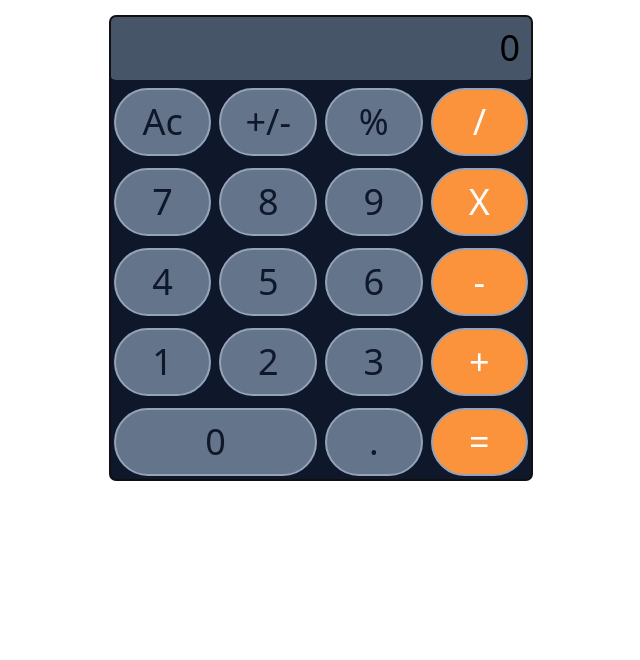
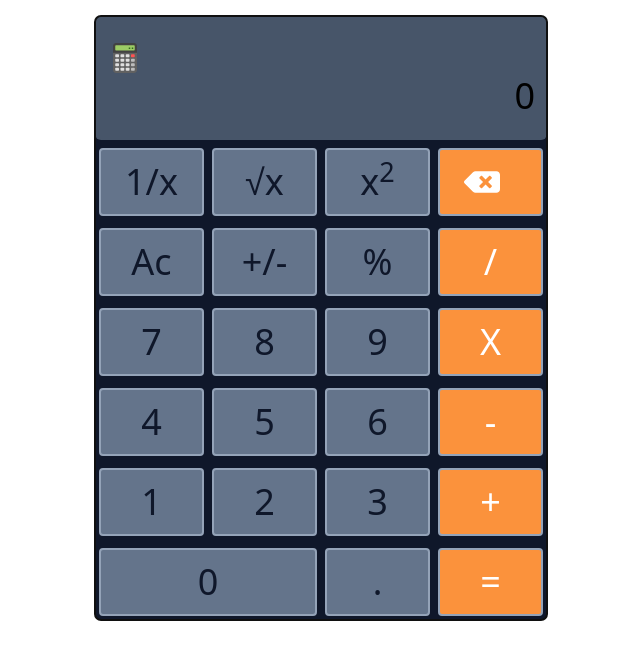
Before and after one commit to Zhashimi/Calculator-app, a React (Create React App) app: page / in a window 1280 px wide. Shown: the top 660 px of the page, without its empty margins (319-959 px from the left). Built offline with nearby package versions, Linux system fonts and the light colour scheme.

Commit message:
Solve some bugs

```diff
--- a/package.json
+++ b/package.json
@@ -3,6 +3,7 @@
   "version": "0.1.0",
   "private": true,
   "dependencies": {
+    "@react-icons/all-files": "^4.1.0",
     "@testing-library/jest-dom": "^5.16.5",
     "@testing-library/react": "^13.4.0",
     "@testing-library/user-event": "^13.5.0",
--- a/src/components/buttons.js
+++ b/src/components/buttons.js
@@ -5,11 +5,10 @@ import className from 'classnames';
 export default function Buttons({ numberKey, operationKey,children,...rest }) {
     const classes = className(
         rest.className,
-        'border-2 border-slate-400 py-3 px-6 text-center rounded-full  mt-2 mb-1 ml-1 mr-1',
+        'border-2 border-slate-400 py-3 px-6 text-center rounded  mt-2 mb-1 ml-1 mr-1',
         {
             'text-slate-900 bg-slate-500 hover:bg-slate-200':numberKey,
             'bg-orange-400 text-white hover:bg-orange-200':operationKey
-
         }
         );
         return (
--- a/src/components/hooks/functions.js
+++ b/src/components/hooks/functions.js
@@ -1,5 +1,5 @@
 import { useState} from "react";
-const useCalculate=()=>{
+const UseCalculate=()=>{
     const [input, setInput] = useState('0');
     const [currentOperand, setCurrentOperand] = useState('');
     const [previousOperand, setPreviousOperand] = useState('');
@@ -29,8 +29,8 @@ const useCalculate=()=>{
             if(key === "%"){
                 inputPercent();
             }
+            if (currentOperand === '') return;
             setOperation(key);
-            if (currentOperand === '') return
             if (previousOperand !== '') {
                 equal();
             }
@@ -38,7 +38,6 @@ const useCalculate=()=>{
                 setPreviousOperand(currentOperand);
                 setCurrentOperand('');
             }
-
         }
         const inputOperator = (event) => {
             let key = event.target.value;
@@ -55,9 +54,11 @@ const useCalculate=()=>{
             }
         };
         const equal = (key) => {
+            if(!result){
                 if (key === '=' || key ==='Enter'){
                     setResult(true);
                 }
+                if(currentOperand !== '' && previousOperand !== ''){
                     let res
                 let current = parseFloat(currentOperand);
                 let previous = parseFloat(previousOperand);
@@ -81,6 +82,9 @@ const useCalculate=()=>{
                 setInput('');
                 setPreviousOperand(res);
                 setCurrentOperand('');
+                setOperation(null);
+                }
+            }
         };
         const inputPercent = () => {
             if(currentOperand === ''){
@@ -114,13 +118,21 @@ const useCalculate=()=>{
         setResult(true);
         let key = event.target.value;
         if(key === 'x'){
-            setCurrentOperand(Math.sqrt(currentOperand));
+            if(currentOperand.charAt(0) === '-'){
+                setCurrentOperand(currentOperand);
+                console.log('cannot sqrt by negative number')
+            }
+            else setCurrentOperand(String(Math.sqrt(currentOperand)));
         }
         if(key === '1/x'){
-            setCurrentOperand(1/currentOperand);
+            if(currentOperand.charAt(0) === '-'){
+                setCurrentOperand(currentOperand);
+                console.log('cannot dived by negative number')
+            }
+            else setCurrentOperand(String(1/currentOperand));
         }
         if(key === 'x2'){
-            setCurrentOperand(currentOperand * currentOperand);
+            setCurrentOperand(String(currentOperand * currentOperand));
         }
         setResult(false);
 
@@ -132,7 +144,6 @@ const useCalculate=()=>{
         setOperation(null);
         setResult(false);
         setTest('');
-        console.log("clear called")
     };
     const backSpace=()=>{
         if(previousOperand ==='' && currentOperand !==''){
@@ -175,4 +186,4 @@ const useCalculate=()=>{
 
 
 };
-export {useCalculate} ;
+export {UseCalculate} ;
--- a/src/pages/CalculatorDisplay.js
+++ b/src/pages/CalculatorDisplay.js
@@ -1,6 +1,9 @@
 import Buttons from "../components/buttons";
 import React, { useEffect, useRef } from "react";
-import { useCalculate } from "../components/hooks/functions";
+import { FaBackspace } from "react-icons/fa";
+import { FcCalculator } from "react-icons/fc";
+
+import { UseCalculate } from "../components/hooks/functions";
 const CalculatorDisplay = () => {
     const { previousOperand,
         currentOperand,
@@ -10,8 +13,13 @@ const CalculatorDisplay = () => {
         inputMines,
         Clear,
         handleKey,
+        inputX,
+        equal,
+        backSpace,
+        inputPercent,
         inputOperator,
-        inputNum } = useCalculate();
+        inputNum ,
+     } = UseCalculate();
     const divRef = useRef();
 
     useEffect(() => {
@@ -21,23 +29,35 @@ const CalculatorDisplay = () => {
     }, []);
 
     return (<div className="container w-4/4 flex justify-center">
-
         <div className="grid grid-cols-4 col-span-1 bg-slate-900 rounded-md"
             autoFocus
-            ref={divRef} onClick={console.log('hi')}
+            ref={divRef}
             onKeyDown={handleKey} tabIndex="0"  >
-            <div className="bg-slate-600 px-3 py-3 text-right col-span-4 rounded-md" >
+            <div className="bg-slate-600 px-3 py-6 text-right col-span-4 rounded-md">
+                <FcCalculator />
                 {input === '0' && input}{previousOperand !== '' && previousOperand}
-                {result === false ? operation : ''}
+                {result === false ? operation : '0'}
                 {currentOperand !== '' && currentOperand}
             </div>
+            <Buttons value="1/x" id="number" className="bg-gray-700 hover:bg-gray-500" numberKey onClick={inputX}>
+                1/x
+            </Buttons>
+            <Buttons value="x" id="number" className="bg-gray-700 hover:bg-gray-500" numberKey onClick={inputX} >
+            &radic;x
+            </Buttons>
+            <Buttons value="x2" id="number" className="bg-gray-700 hover:bg-gray-500" numberKey onClick={inputX} >
+                x<sup>2</sup>
+            </Buttons>
+            <Buttons value="Ac" id="number" operationKey onClick={backSpace} >
+            <FaBackspace />
+            </Buttons>
             <Buttons value="Ac" id="number" className="bg-gray-700 hover:bg-gray-500" numberKey onClick={Clear} >
                 Ac
             </Buttons>
             <Buttons value="+/-" id="number" className="bg-gray-700 hover:bg-gray-500" numberKey onClick={inputMines}>
                 +/-
             </Buttons>
-            <Buttons value="%" className="bg-gray-700 hover:bg-gray-500" numberKey onClick={inputOperator}>
+            <Buttons value="%" className="bg-gray-700 hover:bg-gray-500" numberKey onClick={inputPercent}>
                 %
             </Buttons>
             <Buttons value="/" operationKey onClick={inputOperator}>
@@ -85,7 +105,7 @@ const CalculatorDisplay = () => {
             <Buttons value="." numberKey onClick={inputNum}>
                 .
             </Buttons>
-            <Buttons value="=" operationKey onClick={inputOperator}>
+            <Buttons value="=" operationKey onClick={equal}>
                 =
             </Buttons>
         </div>
```
Also changed, not shown: 1 other file (tests, documents, lock files or other folders). Lines whose indentation alone changed are shown as unchanged.
